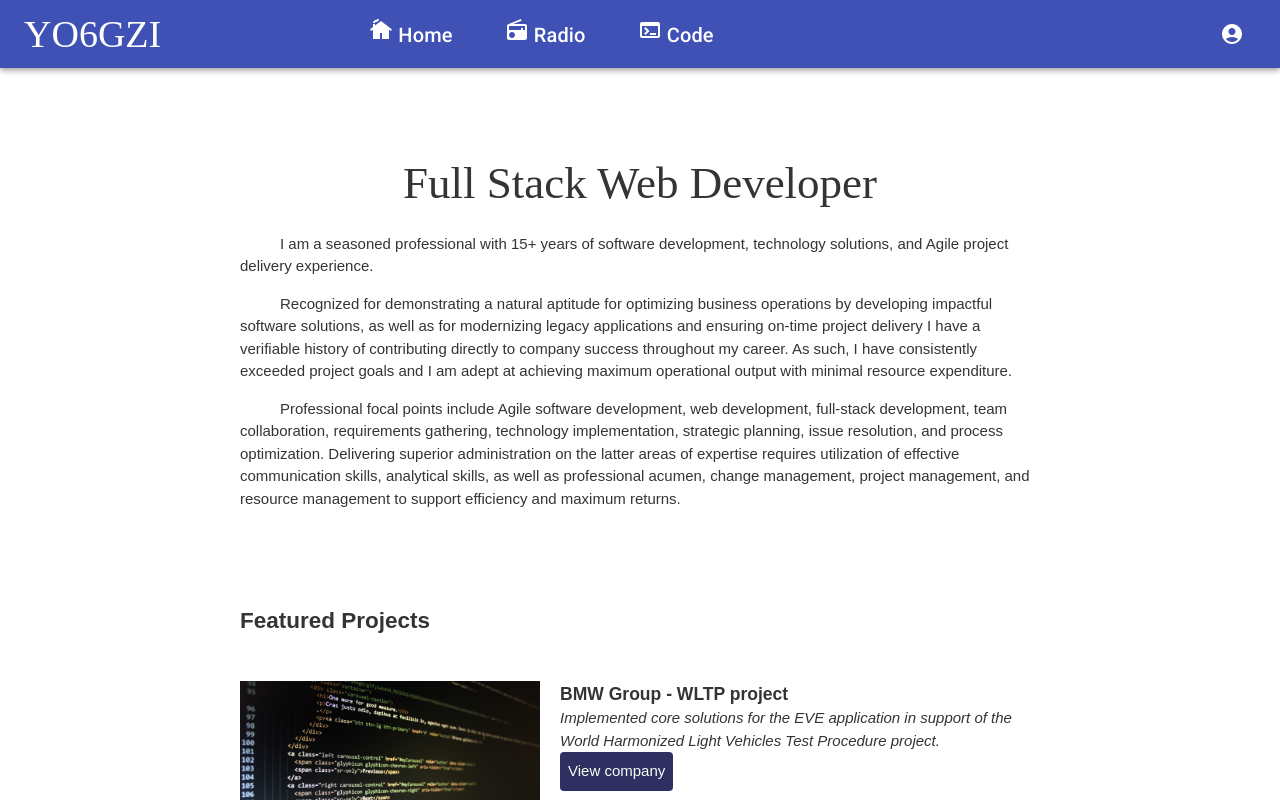
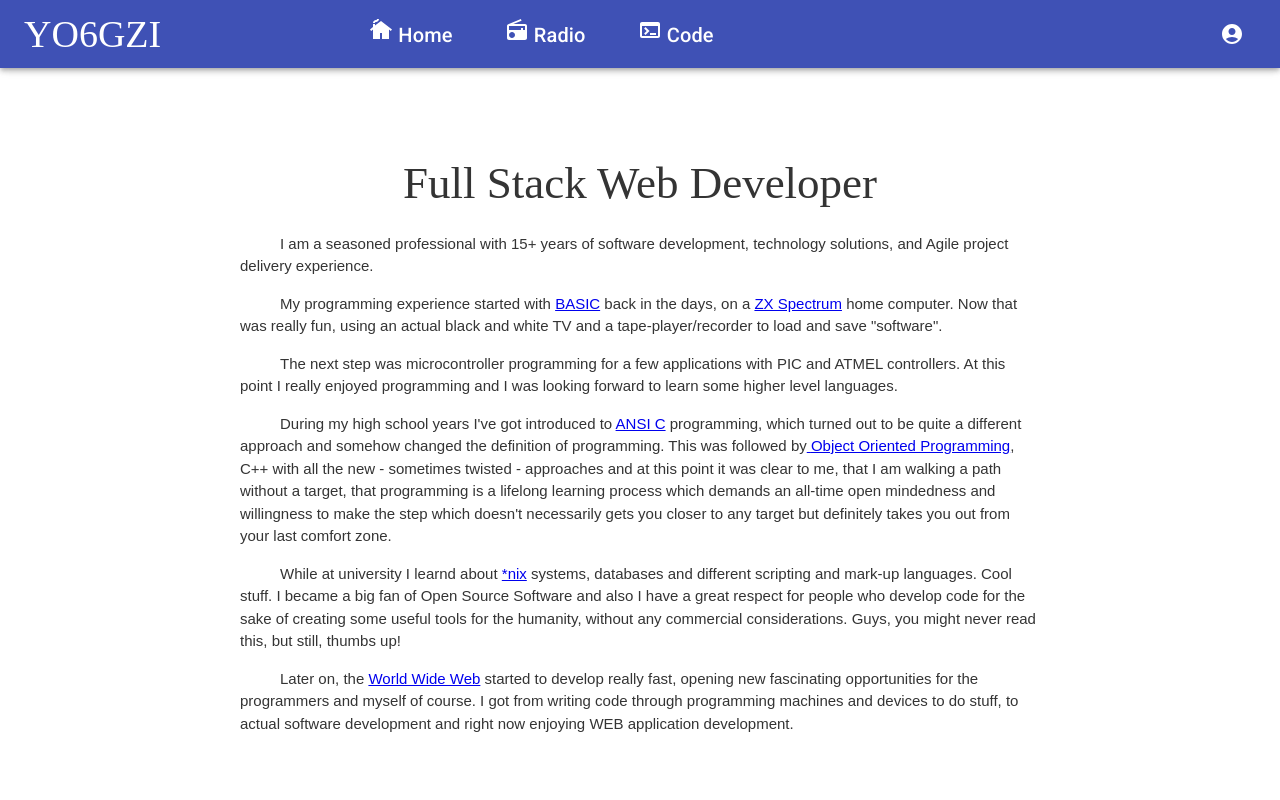
Before and after one commit to jfazakas/webpage, a React (Create React App) app: page /code in a window 1280 px wide. Shown: the top 800 px of the page. Built offline with nearby package versions, Linux system fonts and the light colour scheme.

Commit message:
updated code profile

```diff
--- a/package.json
+++ b/package.json
@@ -2,7 +2,7 @@
   "name": "webpage",
   "version": "0.1.0",
   "private": true,
-  "homepage": "http://localhost/yo6gzi.new/",
+  "homepage": "http://localhost/",
   "dependencies": {
     "@emotion/react": "^11.7.1",
     "@emotion/styled": "^11.6.0",
--- a/public/index.html
+++ b/public/index.html
@@ -9,7 +9,6 @@
       name="description"
       content="Web site created using create-react-app"
     />
-    <link rel="apple-touch-icon" href="%PUBLIC_URL%/logo192.png" />
     <!--
       manifest.json provides metadata used when your web app is installed on a
       user's mobile device or desktop. See https://developers.google.com/web/fundamentals/web-app-manifest/
@@ -25,7 +24,7 @@
       Learn how to configure a non-root public URL by running `npm run build`.
     -->
     <link rel="stylesheet" href="https://fonts.googleapis.com/css?family=Roboto:300,400,500,700&display=swap" />
-    <title>React App</title>
+    <title>YO6GZI</title>
   </head>
   <body>
     <noscript>You need to enable JavaScript to run this app.</noscript>
--- a/src/pages/code/Header.js
+++ b/src/pages/code/Header.js
@@ -9,23 +9,64 @@
         technology solutions, and Agile project delivery experience.
       </p>
       <p className="indent">
-        Recognized for demonstrating a natural aptitude for optimizing business
-        operations by developing impactful software solutions, as well as for
-        modernizing legacy applications and ensuring on-time project delivery I
-        have a verifiable history of contributing directly to company success
-        throughout my career. As such, I have consistently exceeded project
-        goals and I am adept at achieving maximum operational output with
-        minimal resource expenditure.
+        My programming experience started with{" "}
+        <a href="http://en.wikipedia.org/wiki/BASIC" target="_blank">
+          BASIC
+        </a>{" "}
+        back in the days, on a{" "}
+        <a href="http://en.wikipedia.org/wiki/ZX_Spectrum" target="_blank">
+          ZX Spectrum
+        </a>{" "}
+        home computer. Now that was really fun, using an actual black and white
+        TV and a tape-player/recorder to load and save "software".
       </p>
       <p className="indent">
-        Professional focal points include Agile software development, web
-        development, full-stack development, team collaboration, requirements
-        gathering, technology implementation, strategic planning, issue
-        resolution, and process optimization. Delivering superior administration
-        on the latter areas of expertise requires utilization of effective
-        communication skills, analytical skills, as well as professional acumen,
-        change management, project management, and resource management to
-        support efficiency and maximum returns.
+        The next step was microcontroller programming for a few applications
+        with PIC and ATMEL controllers. At this point I really enjoyed
+        programming and I was looking forward to learn some higher level
+        languages.
+      </p>
+      <p className="indent">
+        During my high school years I've got introduced to{" "}
+        <a href="http://en.wikipedia.org/wiki/ANSI_C" target="_blank">
+          ANSI C
+        </a>{" "}
+        programming, which turned out to be quite a different approach and
+        somehow changed the definition of programming. This was followed by
+        <a
+          href="http://en.wikipedia.org/wiki/Object-oriented_programming"
+          target="_blank"
+        >
+          {" "}
+          Object Oriented Programming
+        </a>
+        , C++ with all the new - sometimes twisted - approaches and at this
+        point it was clear to me, that I am walking a path without a target,
+        that programming is a lifelong learning process which demands an
+        all-time open mindedness and willingness to make the step which doesn't
+        necessarily gets you closer to any target but definitely takes you out
+        from your last comfort zone.
+      </p>
+      <p className="indent">
+        While at university I learnd about{" "}
+        <a href="http://en.wikipedia.org/wiki/Unix-like" target="_blank">
+          *nix
+        </a>{" "}
+        systems, databases and different scripting and mark-up languages. Cool
+        stuff. I became a big fan of Open Source Software and also I have a
+        great respect for people who develop code for the sake of creating some
+        useful tools for the humanity, without any commercial considerations.
+        Guys, you might never read this, but still, thumbs up!
+      </p>
+      <p className="indent">
+        Later on, the{" "}
+        <a href="http://en.wikipedia.org/wiki/World_Wide_Web" target="_blank">
+          World Wide Web
+        </a>{" "}
+        started to develop really fast, opening new fascinating opportunities
+        for the programmers and myself of course. I got from writing code
+        through programming machines and devices to do stuff, to actual software
+        development and right now enjoying WEB application development.
       </p>
     </div>
   );
```
